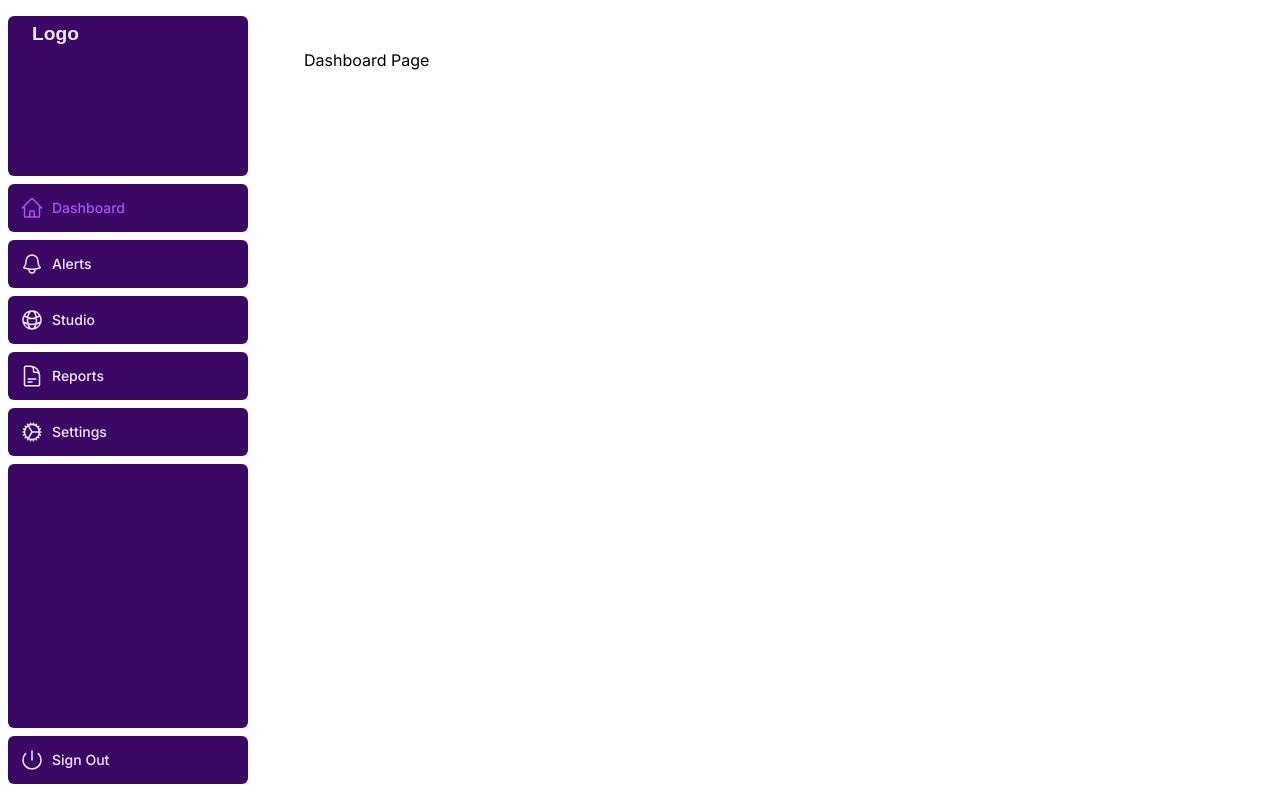
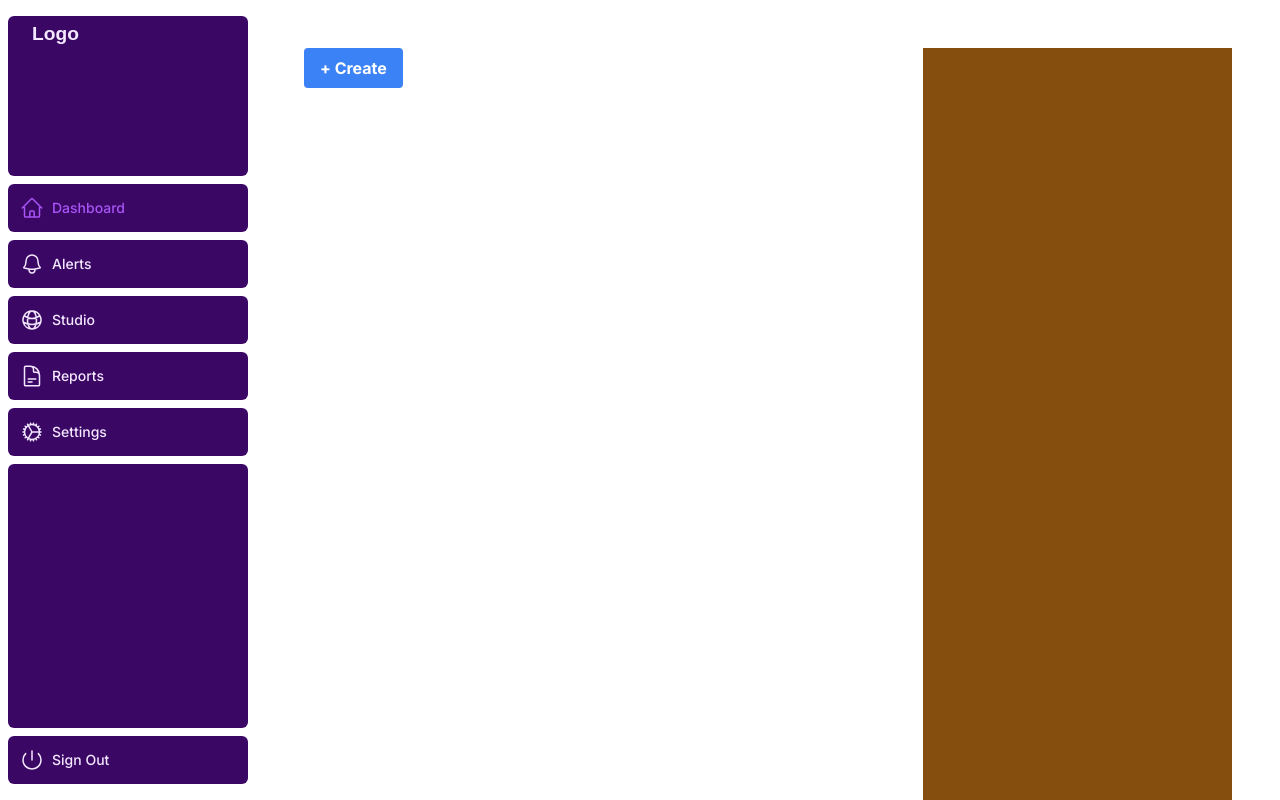
Before and after one commit to Leeky19/nextjs-tp, a Next.js app in the folder nextjs-tpnote/: page /dashboard in a window 1280 px wide. Built offline with nearby package versions, Linux system fonts and the light colour scheme; a web font is replaced by a local one.

Commit message:
ajout du bouton + creat et séparation en deux partie de la page du tableau

```diff
--- a/nextjs-tpnote/src/app/dashboard/page.tsx
+++ b/nextjs-tpnote/src/app/dashboard/page.tsx
@@ -1,3 +1,15 @@
 export default function Page() {
-    return <p>Dashboard Page</p>;
-  }
+  return (
+    <div className="flex h-screen">
+      {/* Partie gauche - occupe 2/3 de la largeur */}
+      <div className="w-2/3 h-full">
+        <button className="bg-blue-500 hover:bg-blue-700 text-white font-bold py-2 px-4 rounded">+ Create</button>
+        {/* Le reste du contenu de la page de tableau de bord */}
+      </div>
+      {/* Partie droite - occupe 1/3 de la largeur */}
+      <div className="w-1/3 h-full bg-yellow-800">
+        {/* Contenu de la partie droite */}
+      </div>
+    </div>
+  );
+}
```
